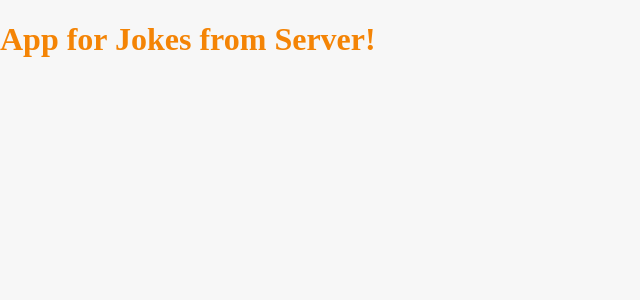
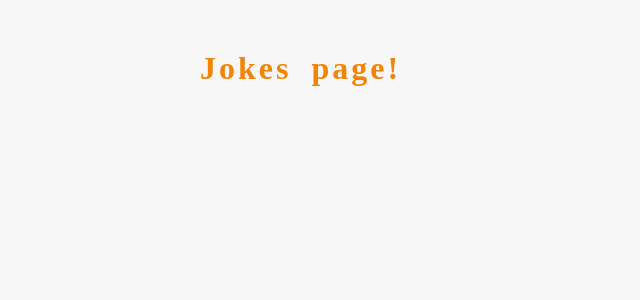
Before and after one commit to Waldemar-00/react_router, a React (Create React App) app: page /jokes in a window 1280 px wide. Shown: the top 300 px of the page, without its empty margins (0-640 px from the left). Built offline with nearby package versions, Linux system fonts and the light colour scheme; a web font is replaced by a local one.

Commit message:
Work with the routes, Redirect component, nested route and other.

```diff
--- a/src/AppJokes.js
+++ b/src/AppJokes.js
@@ -1,20 +1,23 @@
-import { Route, Switch } from 'react-router-dom'
+import { Route, Switch, Redirect } from 'react-router-dom'
+import Jokes from './components/pages/jokes/Jokes'
+import Details from './components/pages/jokes/Details'
+import Add from './components/pages/jokes/Add'
 const AppJokes = () => {
   return (
-    <>
-      <h1>App for Jokes from Server!</h1>
       <Switch>
-        <Route path='/jokes'>
-
+        <Route path='/' exact>
+          <Redirect to='/jokes'/>
         </Route>
-        <Route path='/jokes/:jokeKey'>
-
+        <Route path='/jokes' exact>
+          <Jokes/>
+        </Route>
+        <Route path='/jokes/:key'>
+          <Details/>
         </Route>
         <Route path='/jokes-add'>
-
+          <Add/>
         </Route>
       </Switch>
-    </>
   )
 }
 export default AppJokes
--- /dev/null
+++ b/src/components/pages/jokes/Add.js
@@ -0,0 +1,8 @@
+const Add = () => {
+  return (
+    <>
+      <h1>Adding Jokes to the page!</h1>
+    </>
+  )
+}
+export default Add
--- /dev/null
+++ b/src/components/pages/jokes/Details.js
@@ -0,0 +1,15 @@
+import { useParams, Route } from 'react-router-dom'
+import Comments from '../../comments/Comments'
+const Details = () => {
+  const joke = useParams()
+  return (
+    <>
+      <h1>Jokes details page!</h1>
+      <h2>{joke.key}</h2>
+      <Route path={`/jokes/${joke.key}/comments`}>
+        <Comments/>
+      </Route>
+    </>
+  )
+}
+export default Details
--- /dev/null
+++ b/src/components/pages/jokes/Jokes.js
@@ -0,0 +1,8 @@
+const Jokes = () => {
+  return (
+    <>
+      <h1>Jokes page!</h1>
+    </>
+  )
+}
+export default Jokes
--- a/src/index.css
+++ b/src/index.css
@@ -6,8 +6,10 @@
 
 body {
   font-family: 'Rakkas', cursive;
-  margin: 0;
+  margin: 50px 200px;
   background-color: #f7f7f7;
+  letter-spacing: 3px;
+  word-spacing: 9px;
 }
 ul, ol {
   list-style: none;
```
